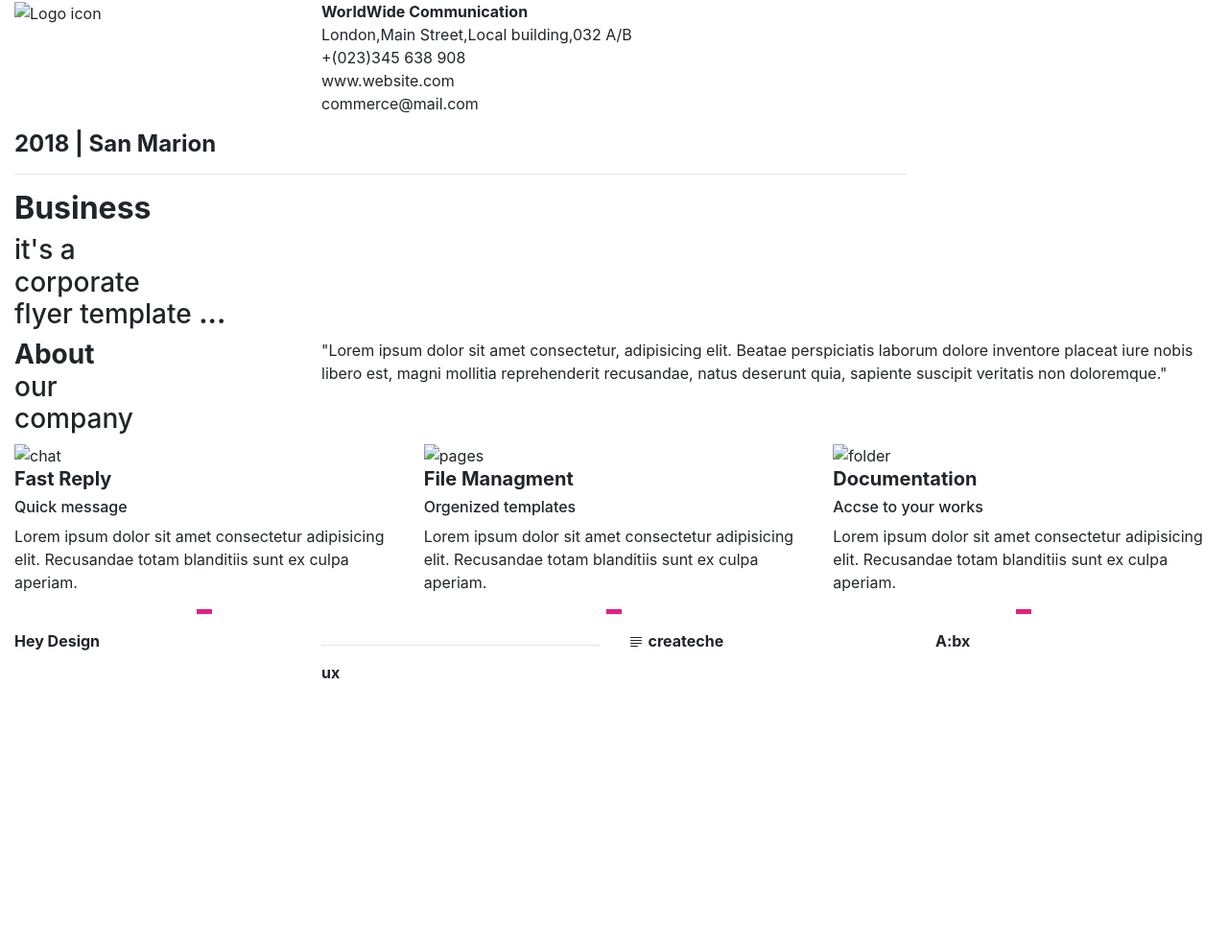
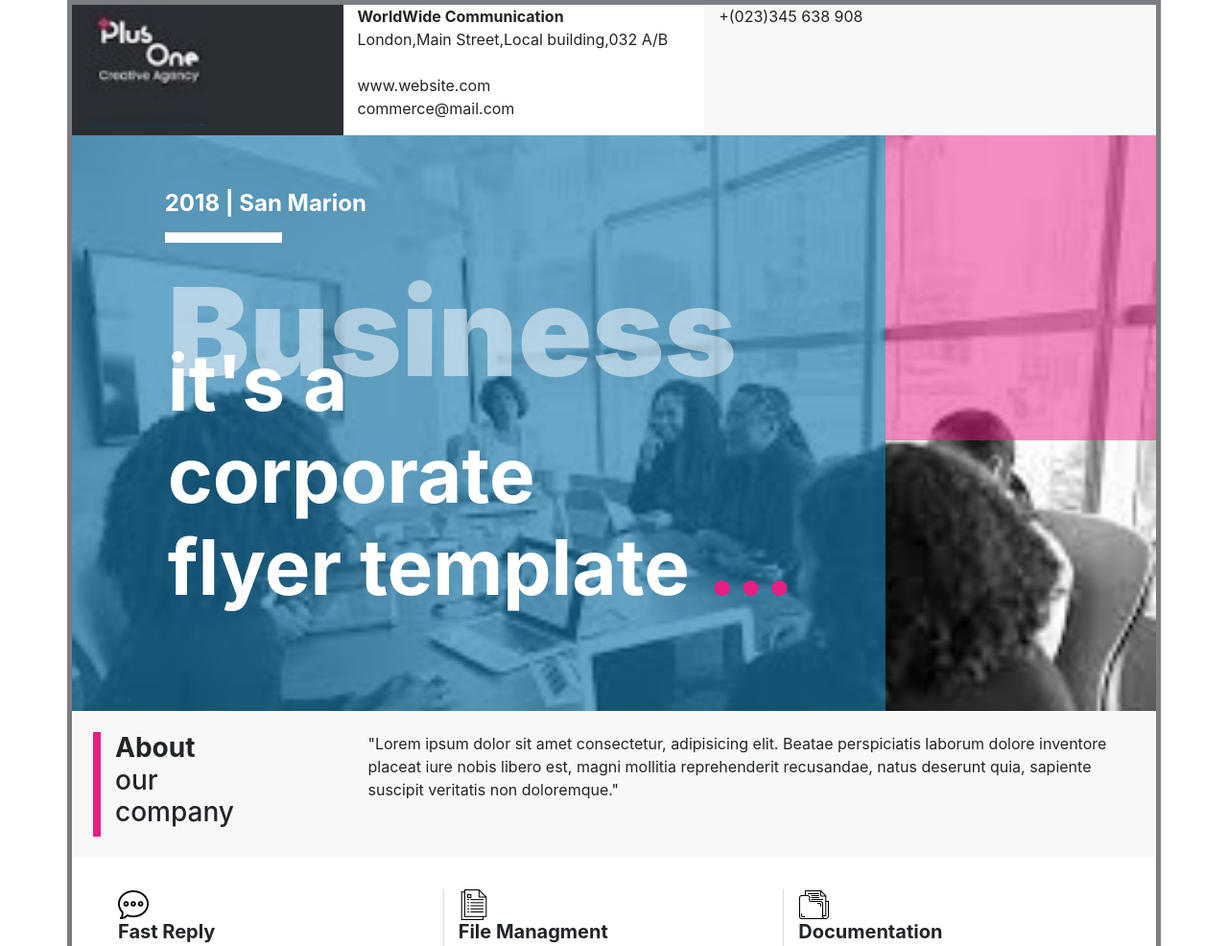
Before and after one commit to jaini77/layout-4, a plain HTML site: page index-4.html in a window 1280 px wide. Shown: the top 986 px of the page at 96% size. Before the commit the page ends 800 px from the top, so only its background shows below. Drawn offline with nearby package versions, Linux system fonts and the light colour scheme.

Commit message:
almost ok

```diff
--- a/index-4.html
+++ b/index-4.html
@@ -8,13 +8,13 @@
     <meta http-equiv="X-UA-Compatible" content="IE=edge">
     <meta name="viewport" content="width=device-width, initial-scale=1, shrink-to-fit=no">
    <!-- Style CSS -->
-   <link rel="stylesheet" href="Style.css">
+   <link rel="stylesheet" href="layout-4.css">
     <!-- Bootstrap CSS -->
     <link rel="stylesheet" href="https://stackpath.bootstrapcdn.com/bootstrap/4.3.1/css/bootstrap.min.css" integrity="sha384-ggOyR0iXCbMQv3Xipma34MD+dH/1fQ784/j6cY/iJTQUOhcWr7x9JvoRxT2MZw1T" crossorigin="anonymous">
   </head>
   <!-- Head end -->
   <!-- Body start -->
-  <body class="container-fluid">
+  <body class="container">
     <!-- Header start -->
     <header>
         <div class="row header">
@@ -24,12 +24,12 @@
             <div class="col-md-4 txt_address">
                 <strong>WorldWide Communication</strong>
                 <p>London,Main Street,Local building,032 A/B</br>
-                +(023)345 638 908<br>
+                <br>
                 www.website.com<br>
                 commerce@mail.com</p>
             </div>
             <div class="col-md-5  thrid_div">
-
+                +(023)345 638 908
             </div>
         </div>
     </header>
--- /dev/null
+++ b/layout-4.css
@@ -0,0 +1,109 @@
+body{
+    border:5px solid #7a7e83;
+}
+
+/* Header CSS */
+.logo_icon{
+    background-color: #2b2e33;
+}
+.logo_icon img{
+    width: 50%;
+    align-items: center;
+}
+.txt_address{
+    background-color: #fff;
+}
+.thrid_div{
+    background-color: #f8f8f8;
+}
+/* Section CSS */
+.section_main_img{
+    background-image: url('bg_img.jpeg');
+    background-size: cover;
+    background-repeat: no-repeat;
+    height: 600px;
+    display: flex;
+
+}
+.section_main_img_txt{
+    color: white;
+    width: 80%;
+    background-color:  #1979ada5;
+    padding: 5%;
+    text-align: left;
+    position:fixed
+
+
+}
+.section_main_img_txt h4{
+    margin-left: 10%;
+}
+.section_main_img_txt hr{
+    width: 15%;
+    height: 2%;
+    background-color: white;
+    margin-left: 10%;
+}
+.section_main_img_txt h2{
+    font-weight: 1000;
+    opacity: 50%;
+    font-size: 800%;
+    position: absolute;
+    margin-left: 10%;
+}
+.section_main_img_txt h3{
+    font-weight: bold;
+    font-size: 500%;
+    text-align: left;
+    position: absolute;
+    top: 35%;
+    margin-left: 10%;
+}
+.section_main_img_txt h3 strong{
+    color: #e61f84;
+}
+.section_main_img_div{
+    background-color: #e61f84;
+    opacity: 50%;
+    margin-bottom: 25%;
+}
+/* About our company Part CSS */
+.about_our{
+    padding: 2%;
+    background-color: #f8f8f8;
+}
+.about_our_heading{
+    border-left: 8px solid #e61f84;
+}
+/* About us company CSS */
+.about_us{
+    padding: 3%;
+    margin-left: 5%;
+}
+.fast_replay img,.file_mangment img,.documentation img{
+    width: 10%;
+}
+.fast_replay,.file_mangment{
+    border-right: 1px solid #d9dbdf;
+    height: 100%;
+}
+.fast_replay h6,.file_mangment h6,.documentation h6{
+    color: #e61f84;
+}
+/* Footer CSS */
+.footer{
+    background-color: #2b2e33;
+    color: white;
+    text-transform: uppercase;
+    padding: 3%;
+}
+.footer_icon2 hr,.footer_hr hr{
+    background-color: white;
+    width: 10%;
+    padding: 0.5%;
+    margin-left: -0.5%;
+    margin-bottom: -1%;
+}
+.footer_icon2{
+    margin-top: -1%;
+}
```
Also changed, not shown: bg_img.jpeg (added), chat.png (added), document.png (added), folder.png (added), logo.jpg (added).
